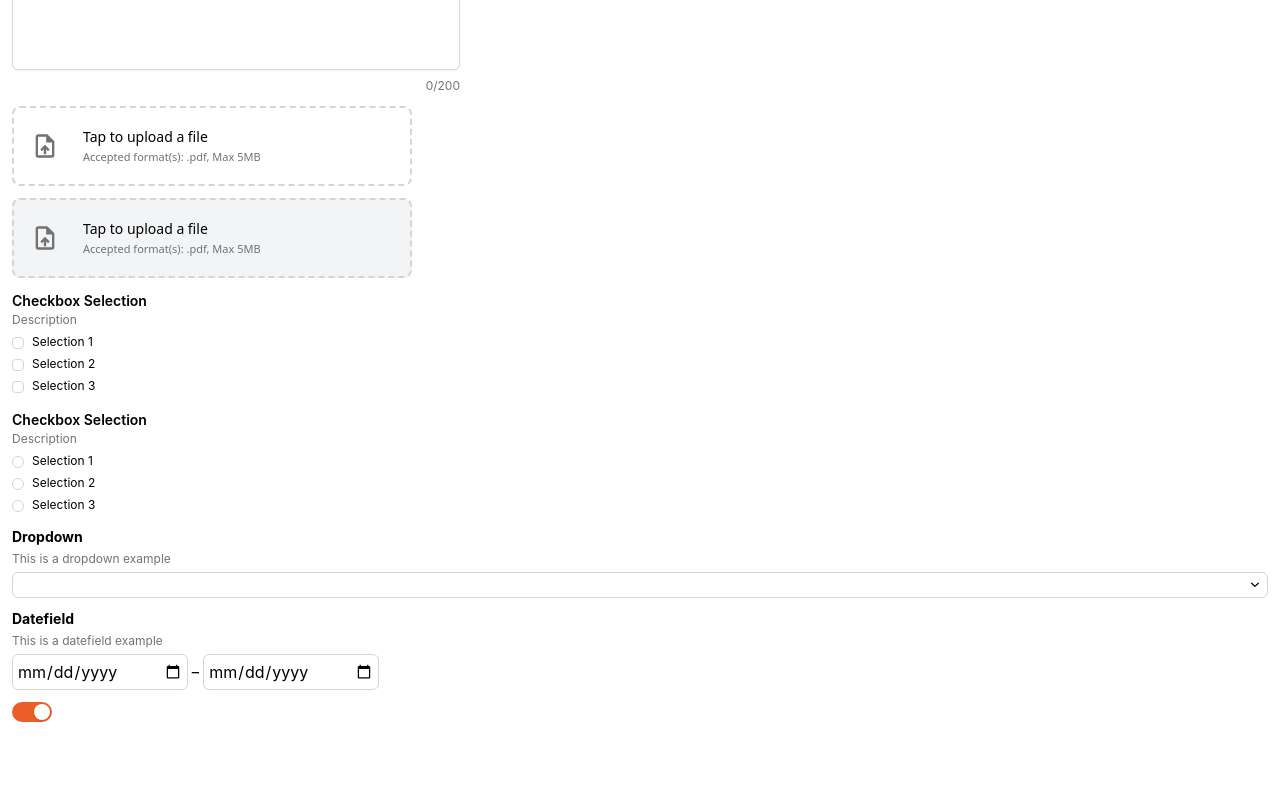
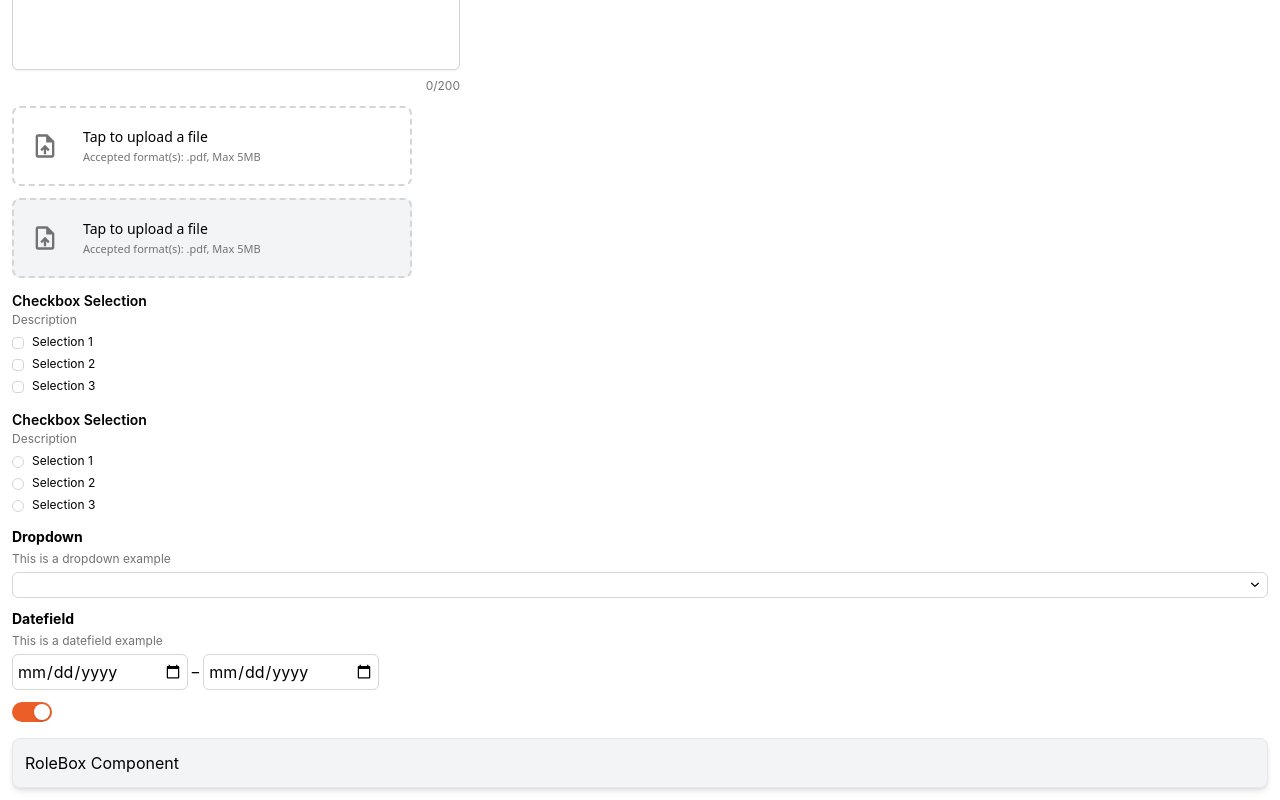
Before and after one commit to DSC-TechLead/nusdevs-frontend-vite, a React (Vite) app: page / in a window 1280 px wide. Shown: the part 390-1190 px from the top of the page. Before the commit the page ends 1128 px from the top, so only its background shows below. Built offline with nearby package versions, Linux system fonts and the light colour scheme.

Commit message:
Rolebox Boilerplate with Props
Created role-box.tsx as basic building block of the Roles page, with two main props isExpanded and onFocus.

```diff
--- /dev/null
+++ b/src/components/role-box.tsx
@@ -0,0 +1,20 @@
+import React from "react";
+import { FaTrash } from "react-icons/fa";
+
+interface RoleBoxProps {
+    onFocus: () => void;
+    isExpanded: boolean;
+}
+
+const RoleBox: React.FC<RoleBoxProps> = ({
+    onFocus,
+    isExpanded,
+  }) => {
+    return (
+        <div onClick={onFocus} className="border rounded-lg p-4 mb-4 shadow-md cursor-pointer bg-neutral-10 text-primary-text">
+            RoleBox Component
+        </div>
+    )
+};
+
+export default RoleBox;
--- a/src/pages/components.tsx
+++ b/src/pages/components.tsx
@@ -10,6 +10,7 @@ import RadioSelect from "../components/radioSelect";
 import Dropdown from "../components/dropdown";
 import Toggle from "../components/toggle";
 import DateField from "../components/datefield";
+import RoleBox from "../components/role-box"
 
 const checkSelections = [
   {
@@ -82,6 +83,7 @@ const Components: React.FC = () => {
         onChange={() => {}}
       />
       <Toggle status={true} onToggleChange={() => {}} />
+      <RoleBox isExpanded={false} onFocus={() => {}} />
     </div>
   );
 };
```
